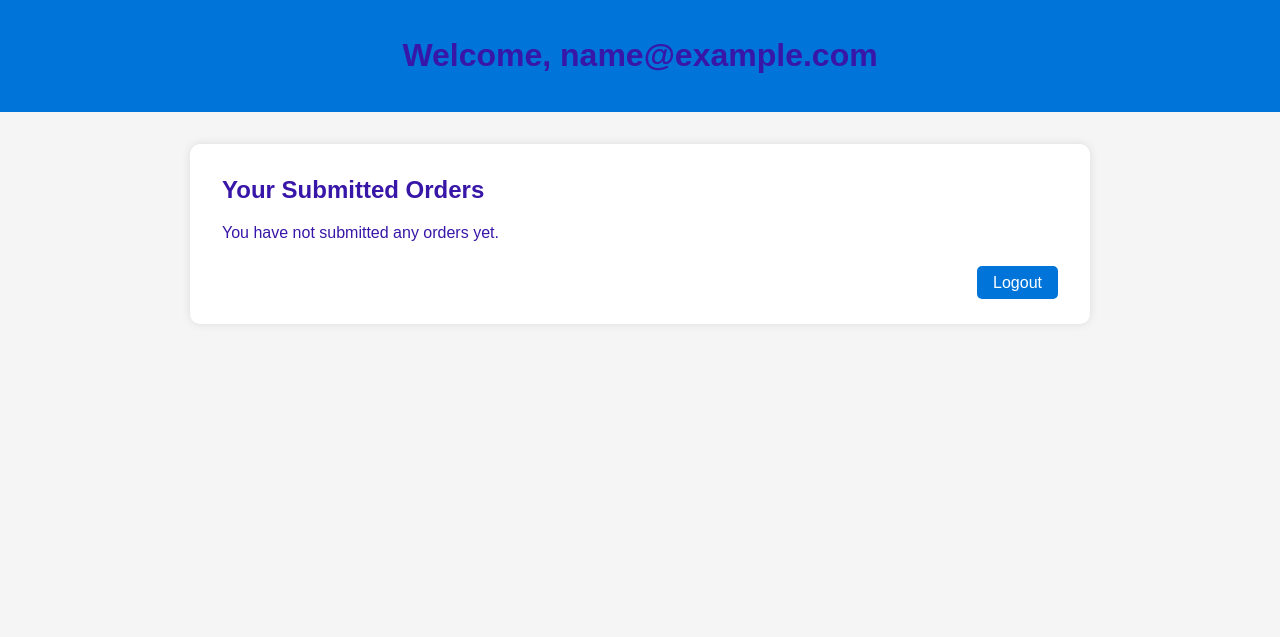
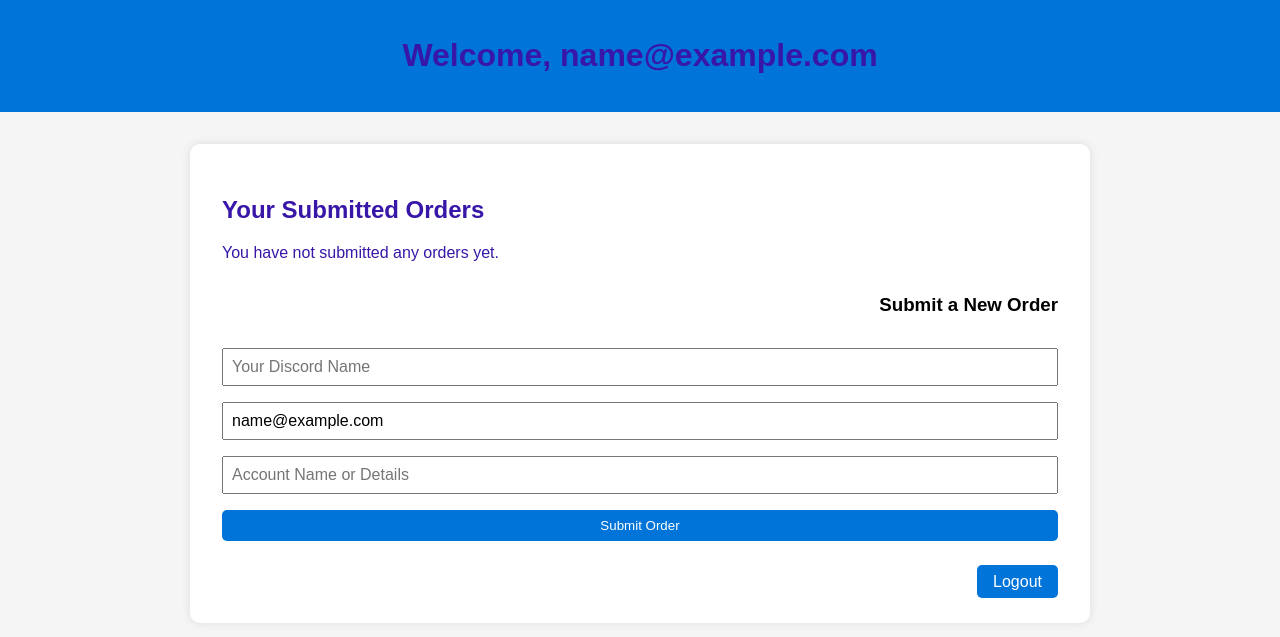
Before and after one commit to Littlemuzz5/Design-and-Technology-major-project, a Flask app: page /user in a window 1280 px wide. Shown: the top 637 px of the page. Run offline with Flask 3, Linux system fonts and the light colour scheme; the visitor is signed in with stand-in values (Sample User, id 1); data that the repository does not hold is empty.

Commit message:
Add files via upload

```diff
--- a/app.py
+++ b/app.py
@@ -112,9 +112,9 @@ def payment():
         db.session.add(new_order)
         db.session.commit()
 
-        return f"<h2>Thanks {username}, your request for Account #{account_number} has been received!</h2><a href='/'>Back to Home</a>"
+        return redirect("/user")
 
-    return render_template("payment.html")
+
 
 # -----------------------------
 # Tasks API
--- a/templates/user.html
+++ b/templates/user.html
@@ -5,55 +5,17 @@
   <title>Your MuzzBoost Profile</title>
   <link rel="stylesheet" href="{{ url_for('static', filename='css/background.css') }}">
   <style>
-        body {
-            font-family: Arial, sans-serif;
-            background: #f5f5f5;
-            margin: 0;
-            padding: 0;
-        }
-        header {
-            background: #0074D9;
-            color: white;
-            padding: 1rem;
-            text-align: center;
-        }
-        .profile-container {
-            max-width: 900px;
-            margin: 2rem auto;
-            background: white;
-            padding: 2rem;
-            border-radius: 10px;
-            box-shadow: 0 0 10px rgba(0,0,0,0.1);
-        }
-        .profile-info h2 {
-            margin-top: 0;
-        }
-        table {
-            width: 100%;
-            border-collapse: collapse;
-            margin-top: 2rem;
-        }
-        table, th, td {
-            border: 1px solid #ccc;
-        }
-        th, td {
-            padding: 0.75rem;
-            text-align: left;
-        }
-        .logout {
-            margin-top: 2rem;
-            text-align: right;
-        }
-        .logout a {
-            background: #0074D9;
-            color: white;
-            padding: 0.5rem 1rem;
-            text-decoration: none;
-            border-radius: 5px;
-        }
-        .logout a:hover {
-            background: #005fa3;
-        }
+    body { font-family: Arial, sans-serif; background: #f5f5f5; margin: 0; padding: 0; }
+    header { background: #0074D9; color: white; padding: 1rem; text-align: center; }
+    .profile-container { max-width: 900px; margin: 2rem auto; background: white; padding: 2rem; border-radius: 10px; box-shadow: 0 0 10px rgba(0,0,0,0.1); }
+    table { width: 100%; border-collapse: collapse; margin-top: 1rem; }
+    th, td { border: 1px solid #ccc; padding: 0.75rem; }
+    .logout, .submit-form { margin-top: 2rem; text-align: right; }
+    .logout a { background: #0074D9; color: white; padding: 0.5rem 1rem; text-decoration: none; border-radius: 5px; }
+    .logout a:hover { background: #005fa3; }
+    .submit-form form { display: flex; flex-direction: column; gap: 1rem; margin-top: 2rem; }
+    .submit-form input { padding: 0.5rem; font-size: 1rem; }
+    .submit-form button { padding: 0.5rem 1rem; background: #0074D9; color: white; border: none; border-radius: 5px; cursor: pointer; }
   </style>
 </head>
 <body>
@@ -63,30 +25,31 @@
   </header>
 
   <div class="profile-container">
-        <div class="profile-info">
+
     <h2>Your Submitted Orders</h2>
     {% if orders %}
       <table>
         <thead>
-                        <tr>
-                            <th>Order ID</th>
-                            <th>Discord Name</th>
-                            <th>Account</th>
-                        </tr>
+          <tr><th>Order ID</th><th>Discord Name</th><th>Account</th></tr>
         </thead>
         <tbody>
         {% for order in orders %}
-                        <tr>
-                            <td>{{ order.id }}</td>
-                            <td>{{ order.username }}</td>
-                            <td>{{ order.account_number }}</td>
-                        </tr>
+          <tr><td>{{ order.id }}</td><td>{{ order.username }}</td><td>{{ order.account_number }}</td></tr>
         {% endfor %}
         </tbody>
       </table>
     {% else %}
       <p>You have not submitted any orders yet.</p>
     {% endif %}
+
+    <div class="submit-form">
+      <h3>Submit a New Order</h3>
+      <form action="/payment" method="POST">
+        <input type="text" name="username" placeholder="Your Discord Name" required>
+        <input type="email" name="email" value="{{ user.email }}" readonly>
+        <input type="text" name="accountName" placeholder="Account Name or Details" required>
+        <button type="submit">Submit Order</button>
+      </form>
     </div>
 
     <div class="logout">
```
Lines whose indentation alone changed are shown as unchanged.
